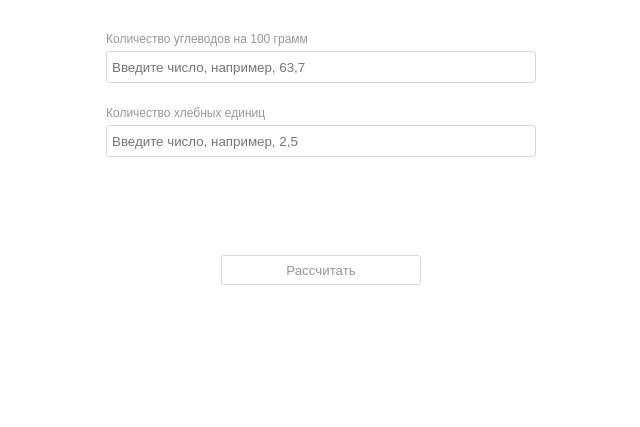
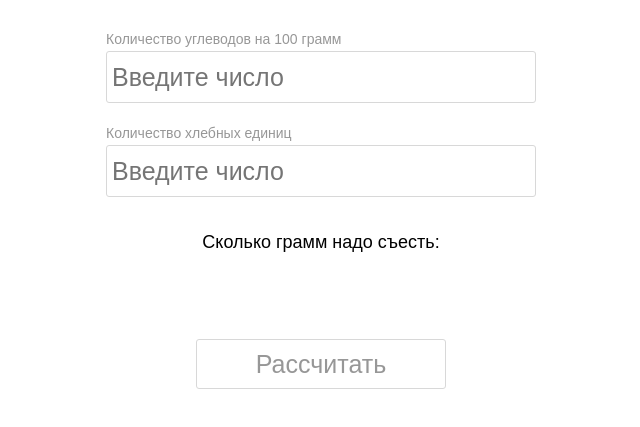
Before and after one commit to ProjectOnGitHub/diacalc, a plain HTML site: page index.html in a window 1280 px wide. Shown: the part 85-512 px from the top of the page, without its empty margins (319-959 px from the left). Drawn offline with Linux system fonts and the light colour scheme.

Commit message:
поправил оформление

```diff
--- a/index.css
+++ b/index.css
@@ -26,15 +26,16 @@
 
 .form__label {
   padding: 0;
-  font-size: 12px;
+  font-size: 14px;
   color: #979797;
 }
 .form__input {
-  height: 30px;
+  height: 50px;
   border: 1px solid #d8d8d8;
   padding: 0 0 0 5px;
   outline: none;
   border-radius: 3px;
+  font-size: 25px;
 }
 
 .form__title {
@@ -44,8 +45,9 @@
 }
 
 .form__button {
-  height: 30px;
-  max-width: 200px;
+  height: 50px;
+  max-width: 250px;
+  font-size: 25px;
   width: 100%;
   margin: 0;
   padding: 0;
@@ -65,10 +67,14 @@
   opacity: 0.5;
 }
 
+.form__description {
+  margin: 0 0 15px 0;
+}
+
 .form__result {
   margin: 0 0 35px 0;
-  font-size: 25px;
-  height: 30px;
+  font-size: 30px;
+  height: 35px;
   font-weight: bold;
 }
 
--- a/index.html
+++ b/index.html
@@ -15,14 +15,15 @@
       <h1 class="form__title">Расчет количества хлебных единиц</h1>
       <fieldset class="form__fieldset">
         <label class="form__label">Количество углеводов на 100 грамм</label>
-        <input type="number" placeholder="Введите число, например, 63,7" class="form__input form__input-carbs" id="carbs-input" name="carbs" required autocomplete="off" maxlength="4" step="any" min="0.5" max=99.9>
+        <input type="number" placeholder="Введите число" class="form__input form__input-carbs" id="carbs-input" name="carbs" required autocomplete="off" maxlength="4" step="any" min="0.5" max="100">
         <span class="carbs-input-error form__input-error"></span>
 
         <label class="form__label">Количество хлебных единиц</label>
-        <input type="number" placeholder="Введите число, например, 2,5" class="form__input form__input-unit" id="unit-input" name="unit" required autocomplete="off" maxlength="4" step="any" min="0.0" max=99.9>
+        <input type="number" placeholder="Введите число" class="form__input form__input-unit" id="unit-input" name="unit" required autocomplete="off" maxlength="4" step="any" min="0.0" max="100">
         <span class="unit-input-error form__input-error"></span>
 
       </fieldset>
+      <p class="form__description">Сколько грамм надо съесть:</p>
       <p class="form__result"></p>
       <button type="submit" class="form__button">Рассчитать</button>
     </form>
```
